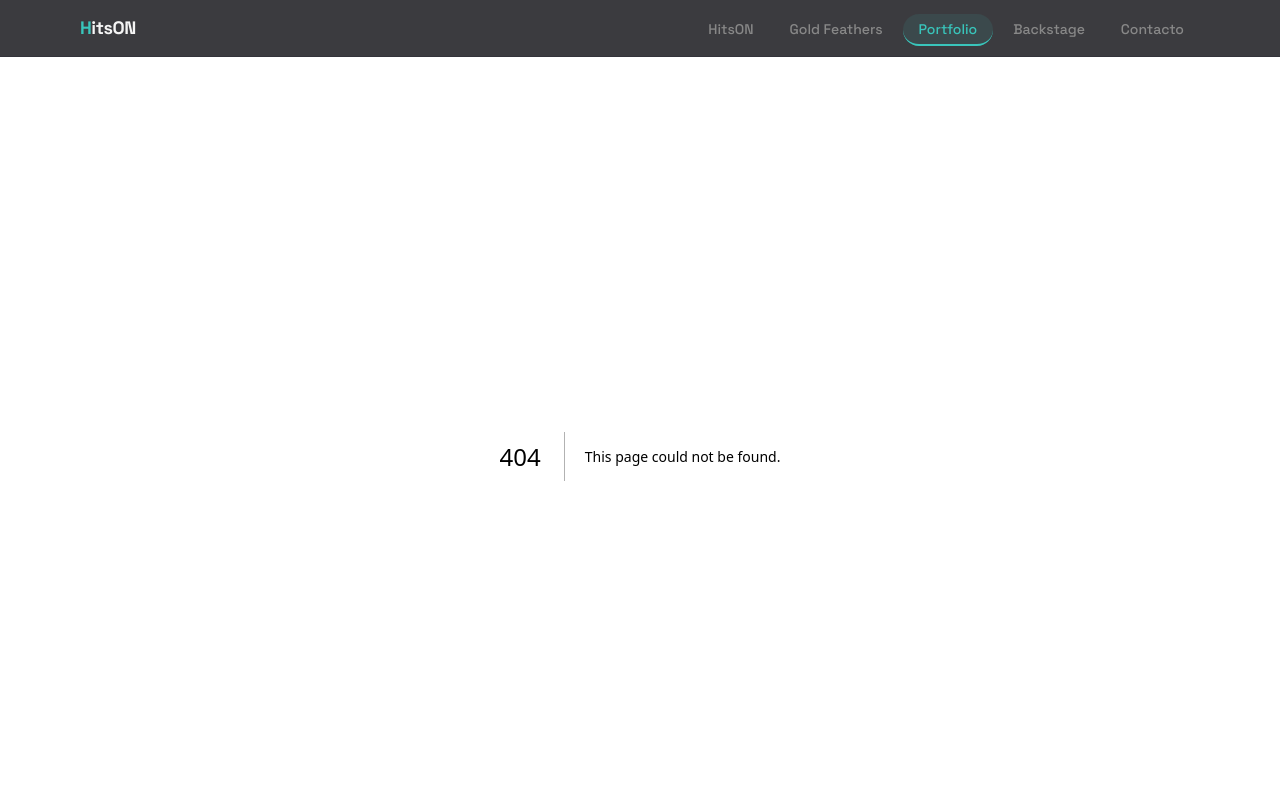
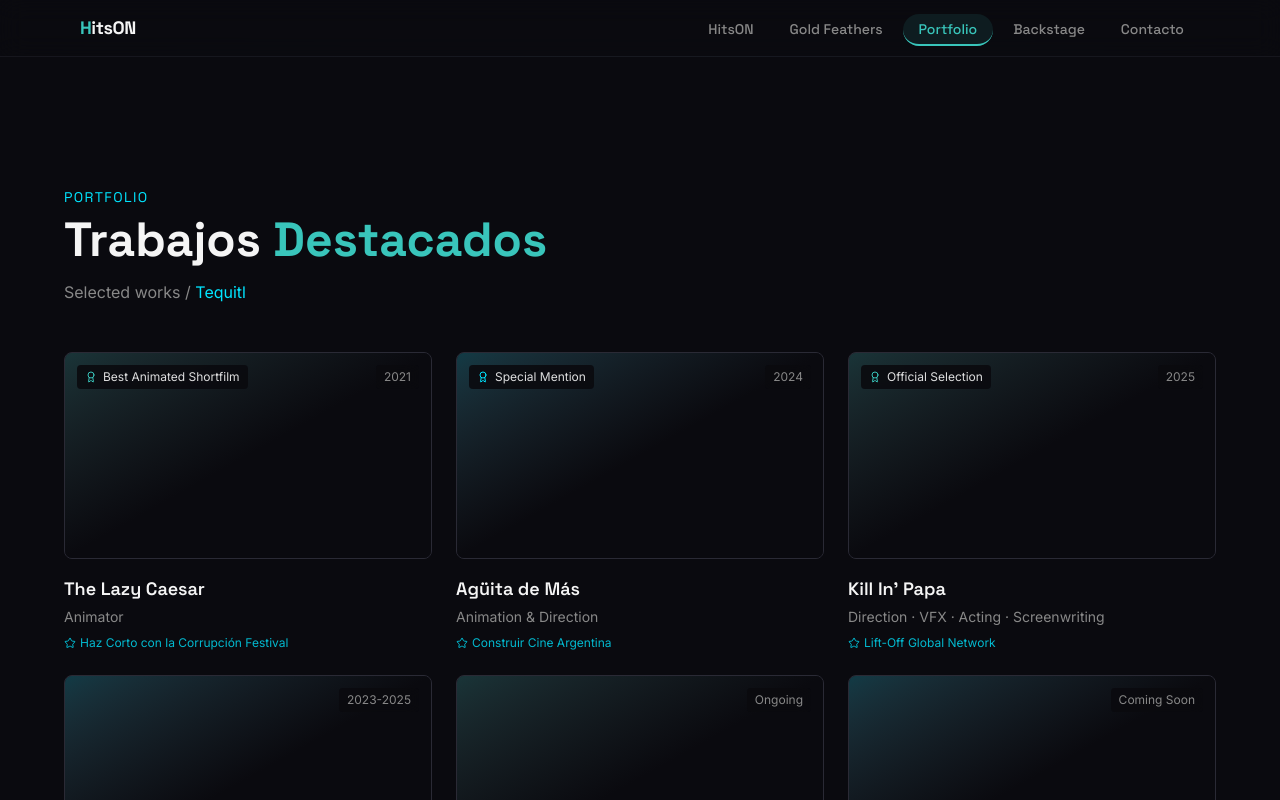
Before and after one commit to hits0nnbusiness-hub/v0-hitson-portfolio-website, a Next.js app: page /portfolio in a window 1280 px wide. Before the commit this address had no page. Shown: the top 800 px of the page. Built offline with nearby package versions, Linux system fonts and the light colour scheme.

Commit message:
Page portfolio

```diff
--- /dev/null
+++ b/app/portfolio/page.tsx
@@ -0,0 +1,14 @@
+import { WorkSection } from '@/components/sections/work-section'
+
+export const metadata = {
+  title: 'Portfolio | HitsON',
+  description: 'Trabajos destacados de HitsON — animación, VFX, cine y dirección.',
+}
+
+export default function PortfolioPage() {
+  return (
+    <main className="min-h-screen bg-background">
+      <WorkSection accentColor="#39C5BB" />
+    </main>
+  )
+}
```
